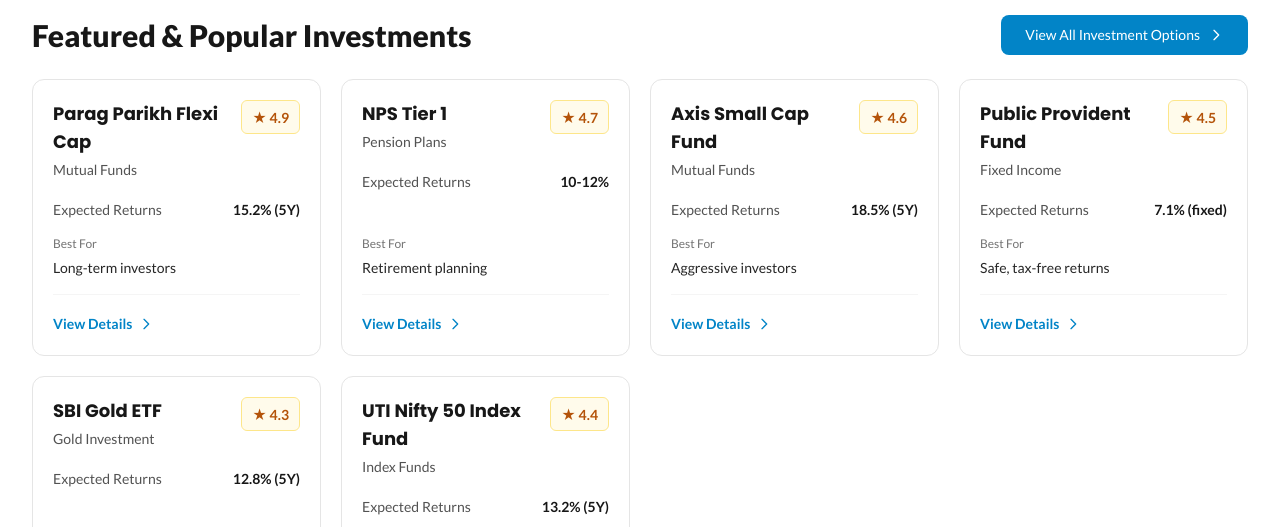
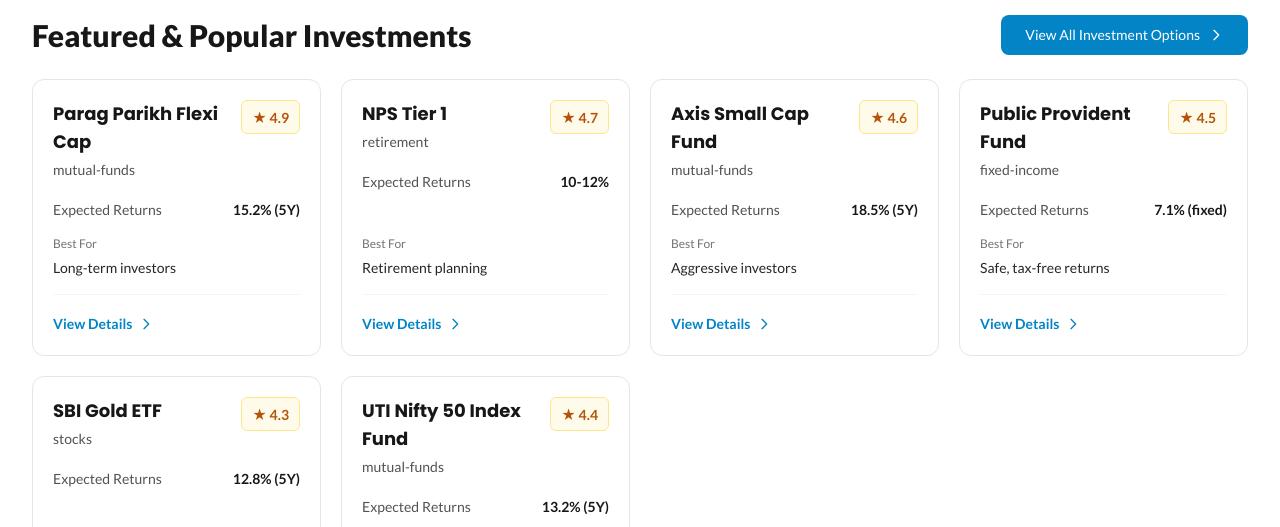
Before and after one commit to HarshSri2707/unfilteredMoney, a React (Vite) app: page /investments in a window 1280 px wide. Shown: the part 1840-2367 px from the top of the page. Built offline with nearby package versions, Linux system fonts and the light colour scheme.

Commit message:
Updated UI / content

```diff
--- a/src/components/layout/Navbar.jsx
+++ b/src/components/layout/Navbar.jsx
@@ -51,7 +51,7 @@
       dropdown: [
         { name: 'Term Life Insurance', path: '/insurance/term-life' },
         { name: 'Health Insurance', path: '/insurance/health' },
-        { name: 'Motor Insurance', path: '/insurance/motor' },
+        { name: 'Motor Insurance', path: '/insurance/vehicle' },
       ],
     },
     {
--- a/src/data/investments.data.js
+++ b/src/data/investments.data.js
@@ -72,7 +72,7 @@
     {
       id: 'parag-parikh-flexi',
       name: 'Parag Parikh Flexi Cap',
-      category: 'Mutual Funds',
+      category: 'mutual-funds',
       image: '/picks/parag-fund.webp',
       type: 'mutual-fund',
       rating: '4.9',
@@ -83,7 +83,7 @@
     {
       id: 'nps-tier-1',
       name: 'NPS Tier 1',
-      category: 'Pension Plans',
+      category: 'retirement',
       image: 'https://www.legalraasta.com/blog/wp-content/uploads/2021/10/nps-tier-1.png',
       type: 'pension',
       rating: '4.7',
@@ -94,7 +94,7 @@
     {
       id: 'axis-small-cap',
       name: 'Axis Small Cap Fund',
-      category: 'Mutual Funds',
+      category: 'mutual-funds',
       image: 'https://encrypted-tbn0.gstatic.com/images?q=tbn:ANd9GcQx7TnMOp8HVSWPKWakNTfCgxVNOmGRN5q9VA&s',
       type: 'mutual-fund',
       rating: '4.6',
@@ -105,7 +105,7 @@
     {
       id: 'ppf',
       name: 'Public Provident Fund',
-      category: 'Fixed Income',
+      category: 'fixed-income',
       image: '/images/investments/ppf.jpg',
       type: 'fixed-income',
       rating: '4.5',
@@ -116,7 +116,7 @@
     {
       id: 'gold-etf',
       name: 'SBI Gold ETF',
-      category: 'Gold Investment',
+      category: 'stocks',
       image: '/images/investments/gold-etf.jpg',
       type: 'etf',
       rating: '4.3',
@@ -127,7 +127,7 @@
     {
       id: 'index-fund',
       name: 'UTI Nifty 50 Index Fund',
-      category: 'Index Funds',
+      category: 'mutual-funds',
       image: '/images/investments/index-fund.jpg',
       type: 'mutual-fund',
       rating: '4.4',
```
